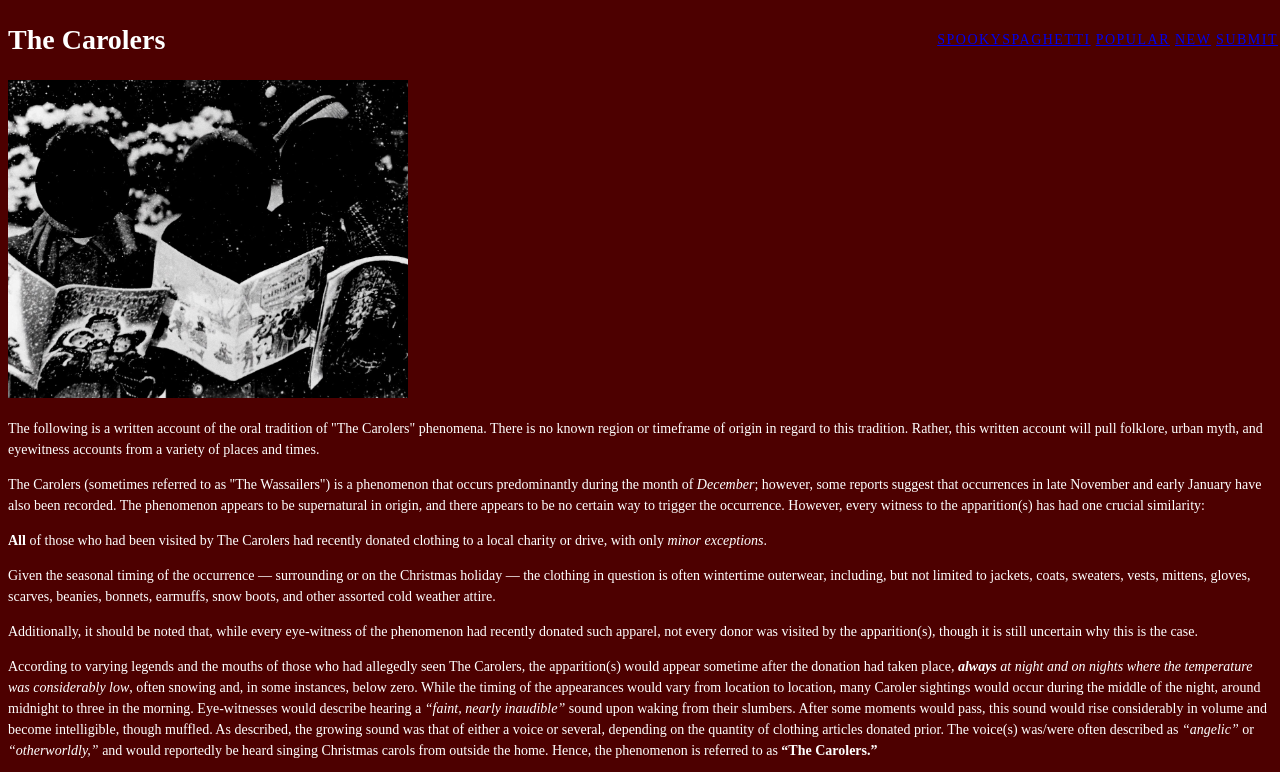
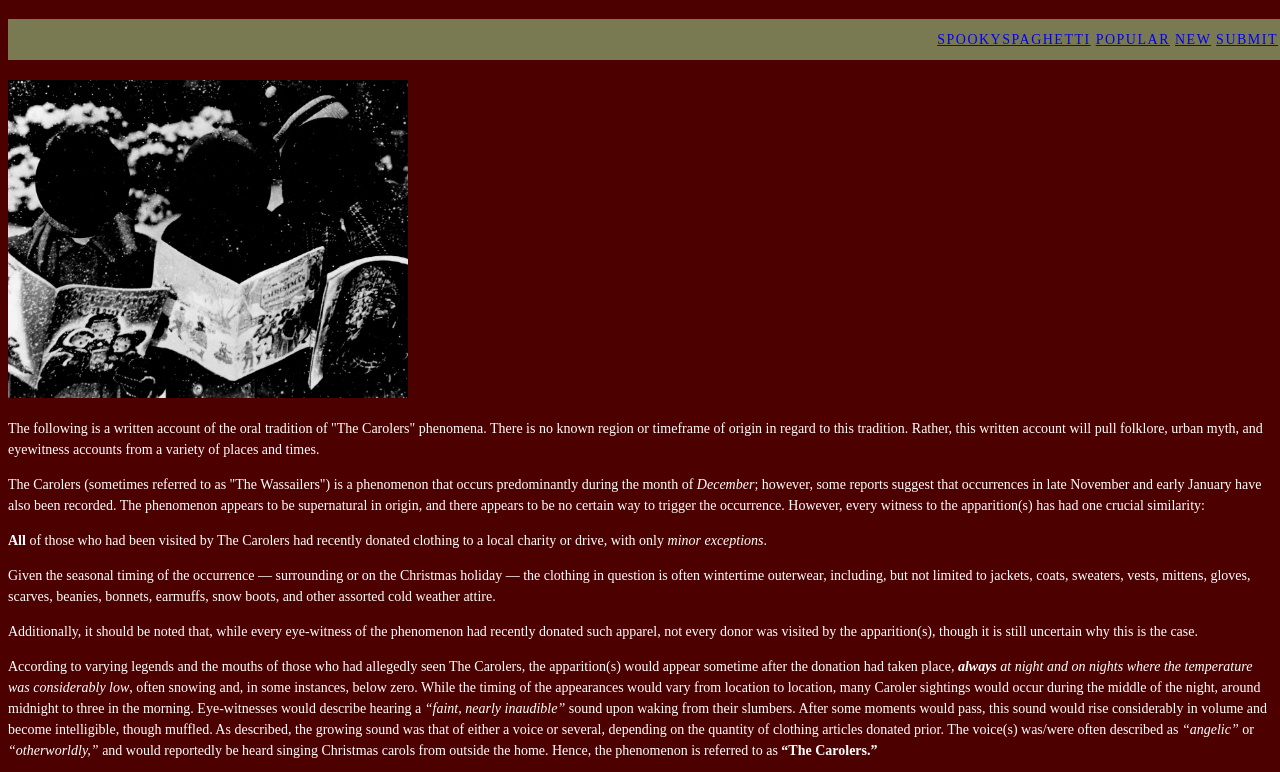
Before and after one commit to JazlynJolie/ex10-grc365, a plain HTML site: page index.html in a window 1280 px wide. Shown: the top 772 px of the page. Drawn offline with Linux system fonts and the light colour scheme.

Commit message:
bg color header

```diff
--- a/style.css
+++ b/style.css
@@ -18,4 +18,5 @@ header {
   padding: 10px;
   letter-spacing: 1.5px;
   z-index: 10;
+  background-color: #7a7a52;
 }
```
